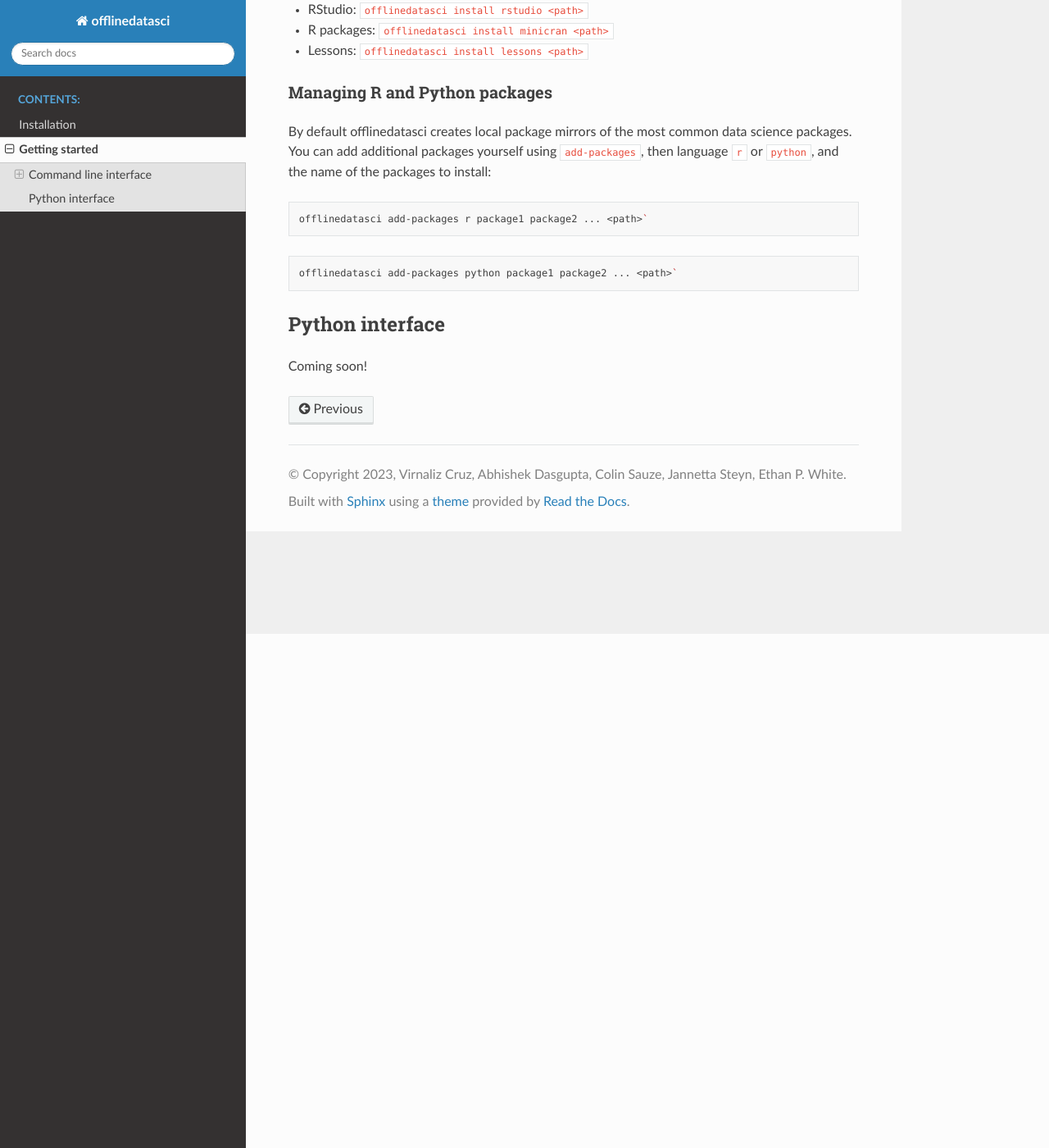
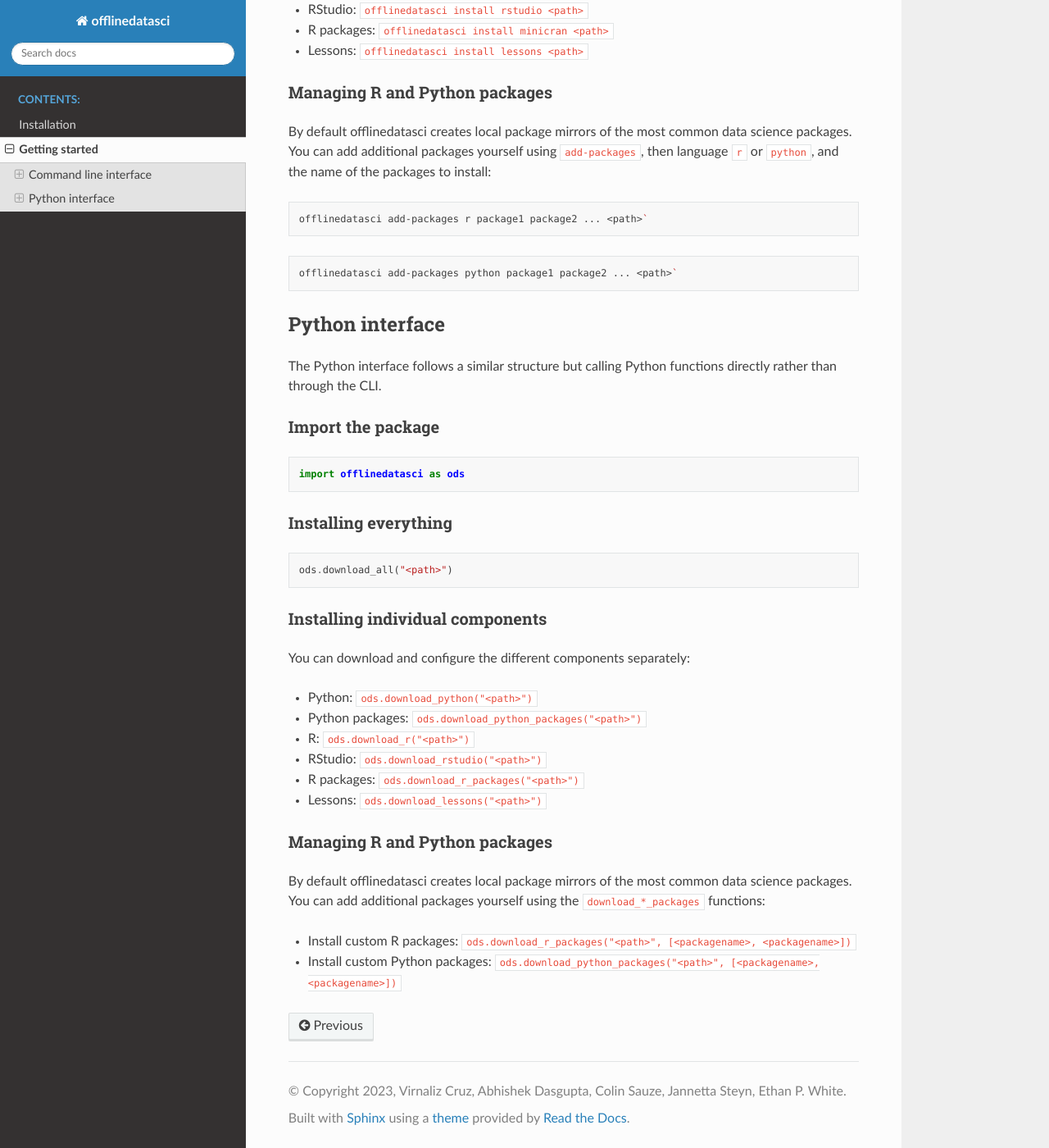
Before and after one commit to carpentriesoffline/offlinedatasci, a Sphinx documentation site: the page built from docs/getting-started.md, in a window 1280 px wide and 1400 px high, scrolled down 627 px. Shown: the whole window at 82% size. Built offline with Sphinx 7.4.7 and the Read the Docs theme 2.0.0, drawn with Linux system fonts in a browser that asks for light colours.

Commit message:
Add Python interface to Getting Started docs

````diff
--- a/docs/getting-started.md
+++ b/docs/getting-started.md
@@ -38,4 +38,36 @@
 
 ## Python interface
 
-Coming soon!
+The Python interface follows a similar structure but calling Python
+functions directly rather than through the CLI.
+
+### Import the package
+
+```python
+import offlinedatasci as ods
+```
+
+### Installing everything
+
+```python
+ods.download_all("<path>")
+```
+
+### Installing individual components
+
+You can download and configure the different components separately:
+
+- Python: `ods.download_python("<path>")`
+- Python packages: `ods.download_python_packages("<path>")`
+- R: `ods.download_r("<path>")`
+- RStudio: `ods.download_rstudio("<path>")`
+- R packages: `ods.download_r_packages("<path>")`
+- Lessons: `ods.download_lessons("<path>")`
+
+### Managing R and Python packages
+
+By default offlinedatasci creates local package mirrors of the most common data science packages.
+You can add additional packages yourself using the `download_*_packages` functions:
+
+- Install custom R packages: `ods.download_r_packages("<path>", [<packagename>, <packagename>])`
+- Install custom Python packages: `ods.download_python_packages("<path>", [<packagename>, <packagename>])`
````
